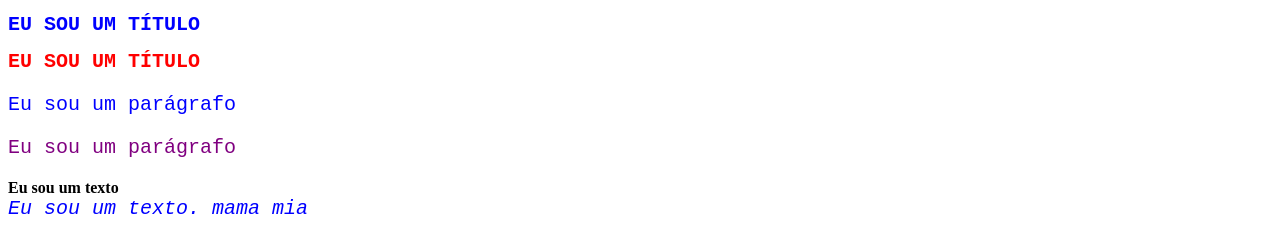
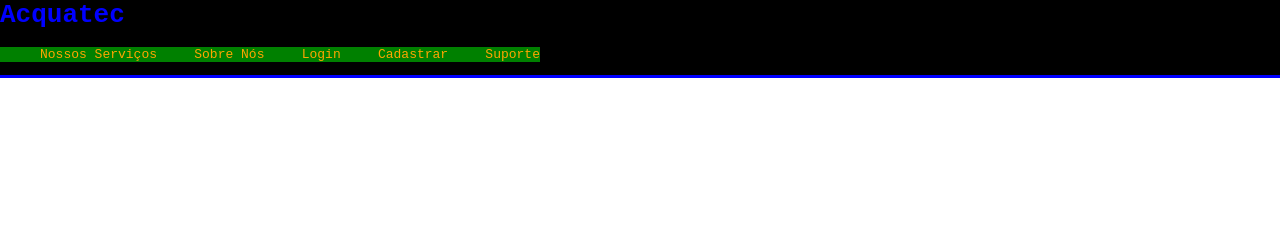
Before and after one commit to edubegattini/projeto-iot-revolucionario-edu, a plain HTML site: page index.html in a window 1280 px wide. Drawn offline with Linux system fonts and the light colour scheme.

Commit message:
Estilização do header

```diff
--- a/estilos.css
+++ b/estilos.css
@@ -1,13 +1,31 @@
-h1, p, i {
-    color: blue;
-    font-size: 20px;
-font-family: monospace;
+body {
+    margin: 0px;
+    font-family: monospace;
 }
 
-.titulo{
-    color: red;
+.header {
+    background-color: black;
+    width: 100%;
+    border-bottom: 3px blue solid;
 }
 
-#paragrafo {
-    color: purple;
+h1 {
+    margin-top: 0px;
+    color: blue;
 }
+
+.header .container {
+    width: 70%;
+    background-color: yellow;
+    display: flex;
+}
+
+.navbar {
+    width: 500px;
+    list-style: none;
+    align-items: center;
+background-color: green;
+display: flex;
+justify-content: space-between;
+color: orange;
+}
--- a/index.html
+++ b/index.html
@@ -11,19 +11,22 @@
 </head>
 
 <body>
-    <h1 >EU SOU UM TÍTULO</h1>
 
-    <h1 class="titulo" >EU SOU UM TÍTULO</h1>
+<div class="header">
 
-    <p>Eu sou um parágrafo</p>
+    <div class="container"></div>
 
-    <p id="paragrafo">Eu sou um parágrafo</p>
+    <h1>Acquatec</h1>
 
-    <b>Eu sou um texto</b>
-    <br>
-    <i>Eu sou um texto. mama mia</i>
+<ul class="navbar">
+    <li>Nossos Serviços</li>
+    <li>Sobre Nós</li>
+    <li>Login</li>
+    <li>Cadastrar</li>
+    <li>Suporte</li>
+</ul>
 
-
+</div>
 
 </body>
 
```
